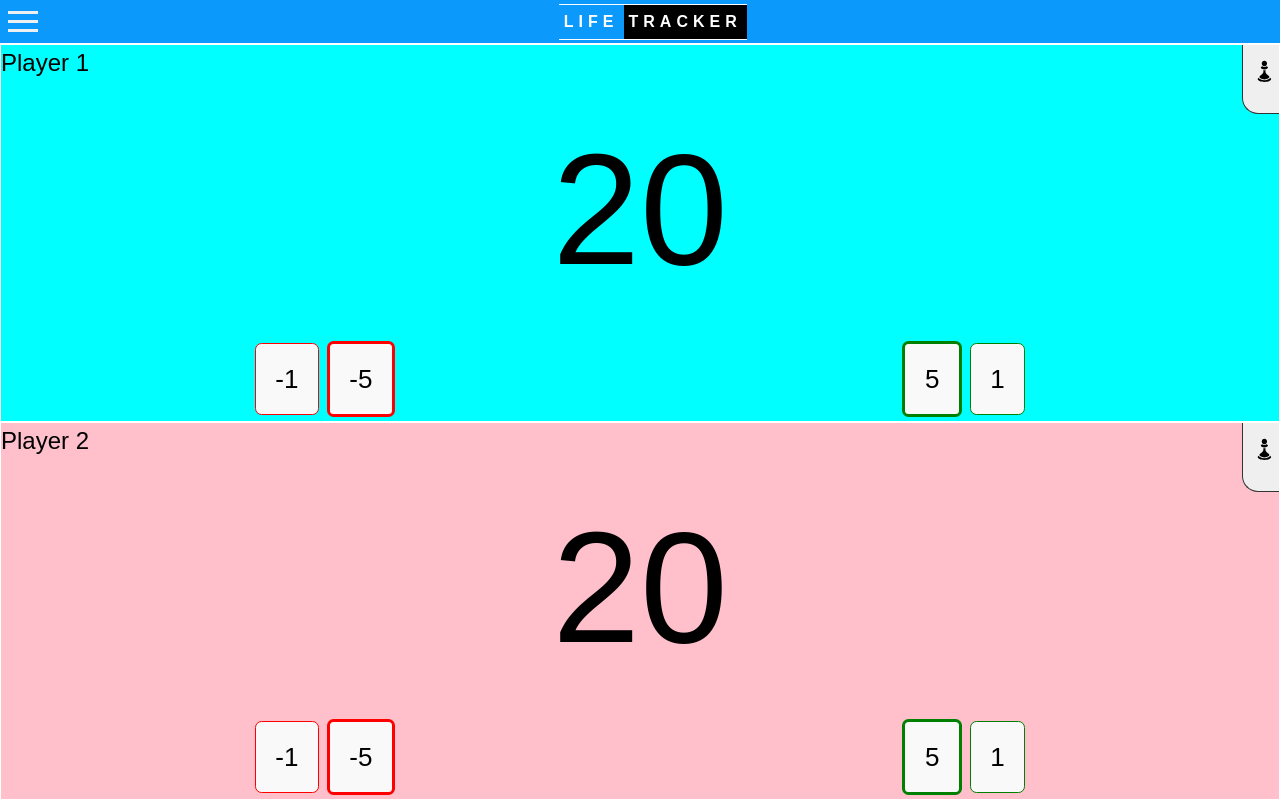
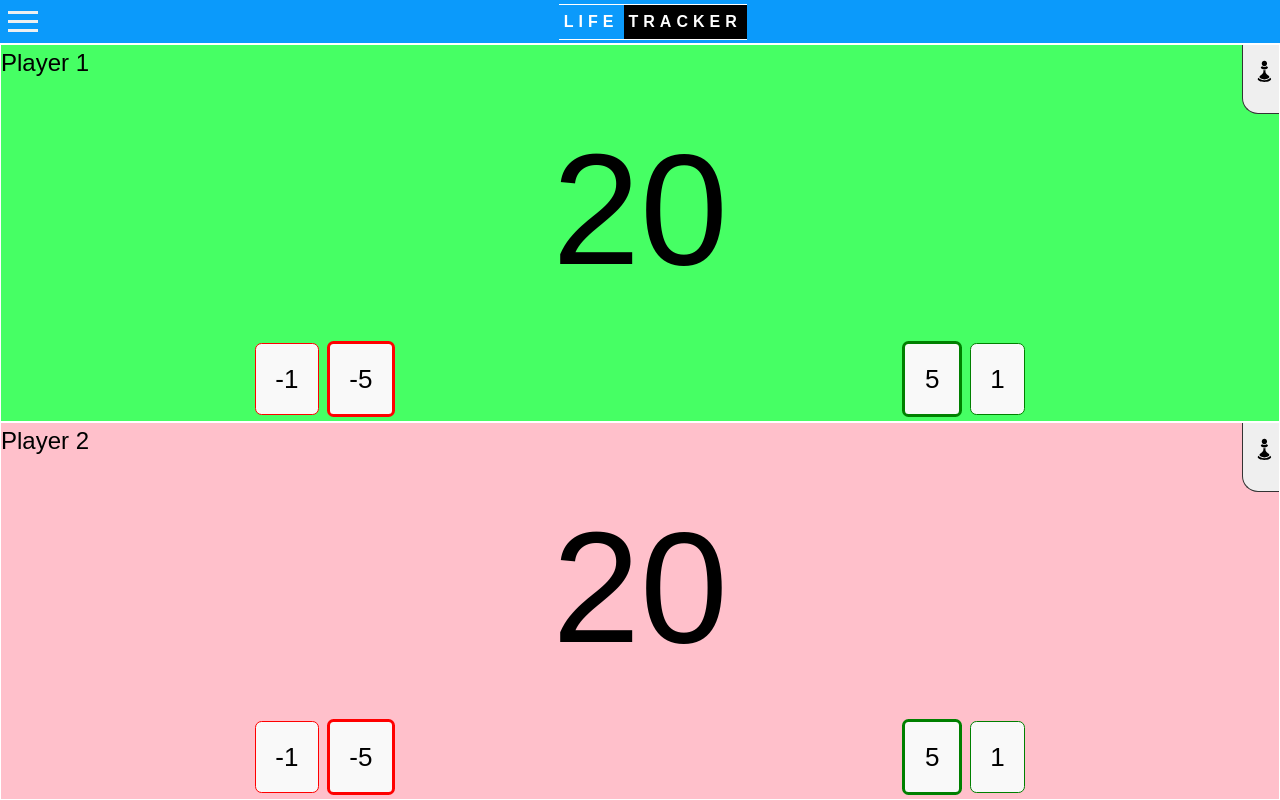
Before and after one commit to slatron/life-tracker, a React (Vite) app: page / in a window 1280 px wide. Built offline with nearby package versions, Linux system fonts and the light colour scheme.

Commit message:
restore react import

```diff
--- a/src/Layout/CommonTemplate.jsx
+++ b/src/Layout/CommonTemplate.jsx
@@ -1,4 +1,4 @@
-import { useState } from 'react'
+import React, { useState } from 'react'
 import PropTypes from 'prop-types'
 import HeaderBar from './HeaderBar/HeaderBar'
 import Drawer from './Drawer/Drawer'
--- a/src/Layout/Drawer/Drawer.jsx
+++ b/src/Layout/Drawer/Drawer.jsx
@@ -1,3 +1,4 @@
+import React from 'react';
 import PropTypes from 'prop-types'
 import './Drawer.scss'
 
--- a/src/Layout/HeaderBar/HeaderBar.jsx
+++ b/src/Layout/HeaderBar/HeaderBar.jsx
@@ -1,3 +1,4 @@
+import React from 'react'
 import PropTypes from 'prop-types'
 import './HeaderBar.scss'
 
--- a/src/LifetrackerPage/LifeSection/CounterSection.jsx
+++ b/src/LifetrackerPage/LifeSection/CounterSection.jsx
@@ -1,3 +1,4 @@
+import React from 'react';
 import PropTypes from 'prop-types'
 
 const CounterSection = ({available, counters, counterDispatch}) => {
--- a/src/LifetrackerPage/LifeSection/LifeButton.jsx
+++ b/src/LifetrackerPage/LifeSection/LifeButton.jsx
@@ -1,3 +1,4 @@
+import React from 'react';
 import PropTypes from 'prop-types'
 
 const LifeButton = ({change, life, cls, dispatch, id}) => {
--- a/src/LifetrackerPage/LifeSection/LifeSection.jsx
+++ b/src/LifetrackerPage/LifeSection/LifeSection.jsx
@@ -1,4 +1,4 @@
-import {useReducer} from 'react'
+import React, {useReducer} from 'react'
 import PropTypes from 'prop-types'
 import {useState} from 'react'
 
--- a/src/LifetrackerPage/LifetrackerMenu/LifetrackerMenu.jsx
+++ b/src/LifetrackerPage/LifetrackerMenu/LifetrackerMenu.jsx
@@ -1,3 +1,4 @@
+import React from 'react';
 import PropTypes from 'prop-types'
 import './lifetrackerMenu.scss'
 
--- a/src/LifetrackerPage/LifetrackerPage.jsx
+++ b/src/LifetrackerPage/LifetrackerPage.jsx
@@ -1,4 +1,4 @@
-import {useReducer} from 'react'
+import React, {useReducer} from 'react'
 
 import CommonTemplate from '/src/Layout/CommonTemplate'
 import LifeSection from './LifeSection/LifeSection'
--- a/src/LifetrackerPage/lifetrackerPage.scss
+++ b/src/LifetrackerPage/lifetrackerPage.scss
@@ -15,7 +15,7 @@ section.life-section {
     grid-column: 1 / span 2;
   }
   &:nth-child(1) {
-    background-color: aqua;
+    background-color: #46ff64;
   }
   &:nth-child(2) {
     background-color: pink;
```
Also changed, not shown: src/LifetrackerPage/LifeSection/Pawn.jsx (+2 -0 lines).
